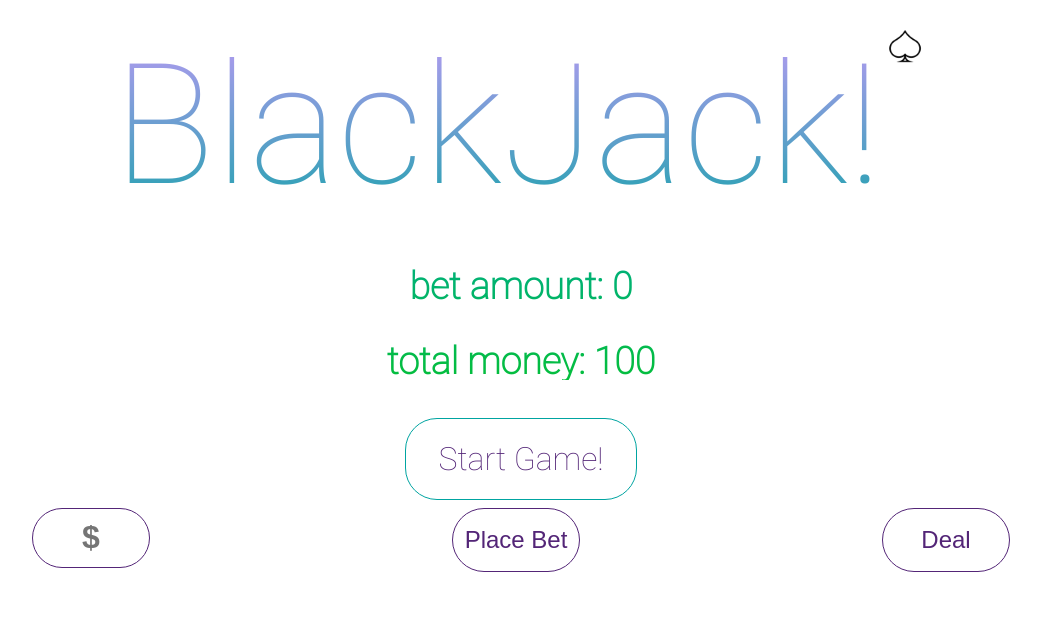
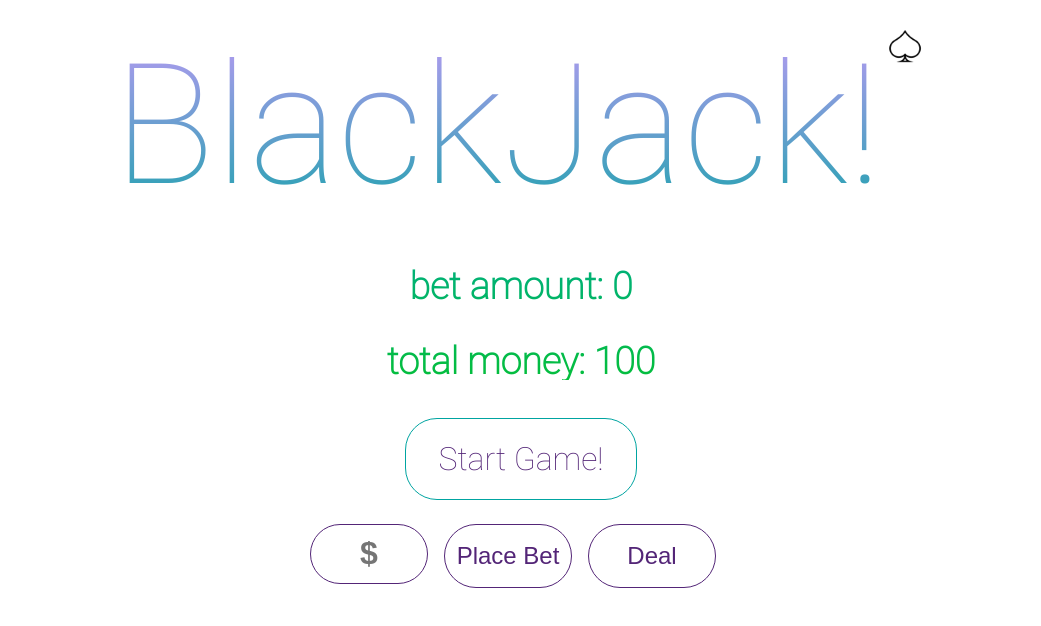
Before and after one commit to briankwok15/BK-Blackjack-Game, a React (Create React App) app: page / in a window 1280 px wide. Both pictures are taken after a click on the button "Play!". Shown: the top 626 px of the page, without its empty margins (119-1160 px from the left). Built offline with nearby package versions, Linux system fonts and the light colour scheme.

Commit message:
1024px and higher css

```diff
--- a/src/components/Bet/Bet.css
+++ b/src/components/Bet/Bet.css
@@ -76,7 +76,7 @@
   }
 }
 
-@media (min-width: 1024px) {
+@media (min-width: 1024px) and (min-height: 1366px) {
   input {
     border-radius: 2rem;
     width: 7rem;
@@ -100,3 +100,36 @@
     font-size: 1.5rem;
   }
 }
+@media (min-width: 1024px) {
+  .bet-container {
+    justify-content: center;
+    margin-top: 1.5rem;
+    margin-bottom: 2.5rem;
+  }
+
+  input {
+    border-radius: 2rem;
+    width: 7rem;
+    height: 3.5rem;
+    font-size: 2rem;
+    color: green;
+    font-weight: bold;
+    margin-right: 1rem;
+  }
+
+  #bet-button {
+    border-radius: 2rem;
+    width: 8rem;
+    height: 4rem;
+    font-size: 1.5rem;
+    margin-right: 1rem;
+  }
+
+  #deal-button {
+    border-radius: 2rem;
+    width: 8rem;
+    height: 4rem;
+    font-size: 1.5rem;
+    margin-right: 1rem;
+  }
+}
```
